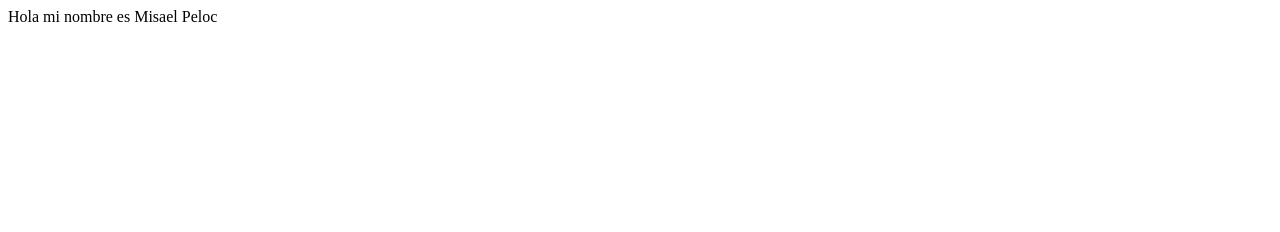
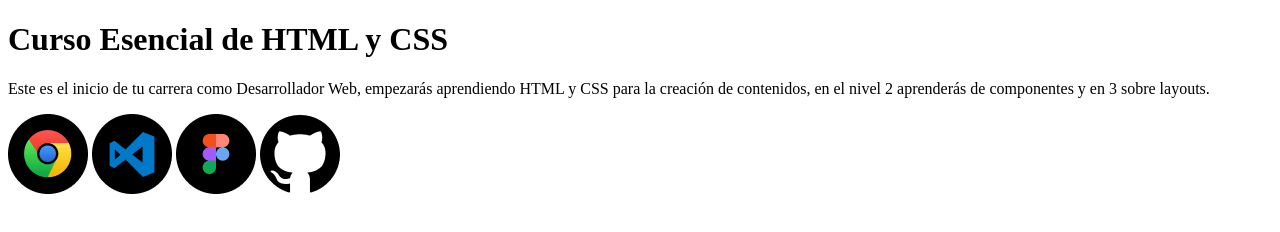
Before and after one commit to pmpeloc/curso-esencial-html-css, a plain HTML site: page index.html in a window 1280 px wide. Drawn offline with Linux system fonts and the light colour scheme.

Commit message:
Hemos agregado las imágenes de logos al proyecto

```diff
--- a/index.html
+++ b/index.html
@@ -1,12 +1,29 @@
 <!DOCTYPE html>
-<html lang="en">
-<head>
-  <meta charset="UTF-8">
-  <meta http-equiv="X-UA-Compatible" content="IE=edge">
-  <meta name="viewport" content="width=device-width, initial-scale=1.0">
-  <title>Document</title>
-</head>
-<body>
-  Hola mi nombre es Misael Peloc
-</body>
+<html lang="es">
+  <head>
+    <meta charset="UTF-8" />
+    <meta http-equiv="X-UA-Compatible" content="IE=edge" />
+    <meta name="viewport" content="width=device-width, initial-scale=1.0" />
+    <title>El blog de Misael</title>
+  </head>
+  <body>
+    <h1>Curso Esencial de HTML y CSS</h1>
+    <p>
+      Este es el inicio de tu carrera como Desarrollador Web, empezarás
+      aprendiendo HTML y CSS para la creación de contenidos, en el nivel 2
+      aprenderás de componentes y en 3 sobre layouts.
+    </p>
+    <img
+      src="images/google_chrome.png"
+      alt="Logo Google Chrome"
+      title="Logo Google Chrome"
+    />
+    <img
+      src="images/visual_studio_code.png"
+      alt="Logo Visual Studio Code"
+      title="Logo Visual Studio Code"
+    />
+    <img src="images/figma.png" alt="Logo Figma" title="Logo de Figma" />
+    <img src="images/github.png" alt="Logo GitHub" title="Logo de GitHub" />
+  </body>
 </html>
```
Also changed, not shown: images/figma.png (added), images/github.png (added), images/google_chrome.png (added), images/visual_studio_code.png (added).
